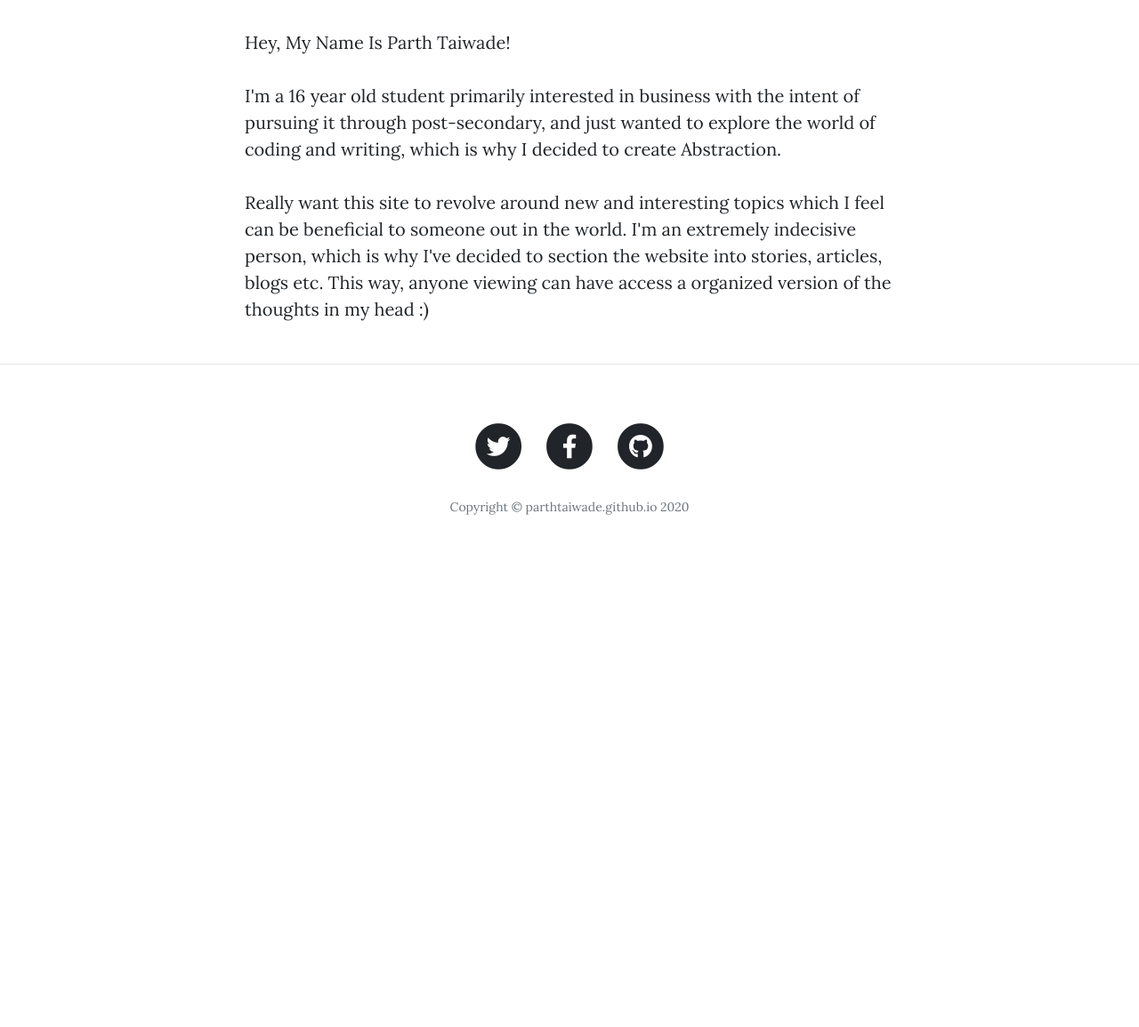
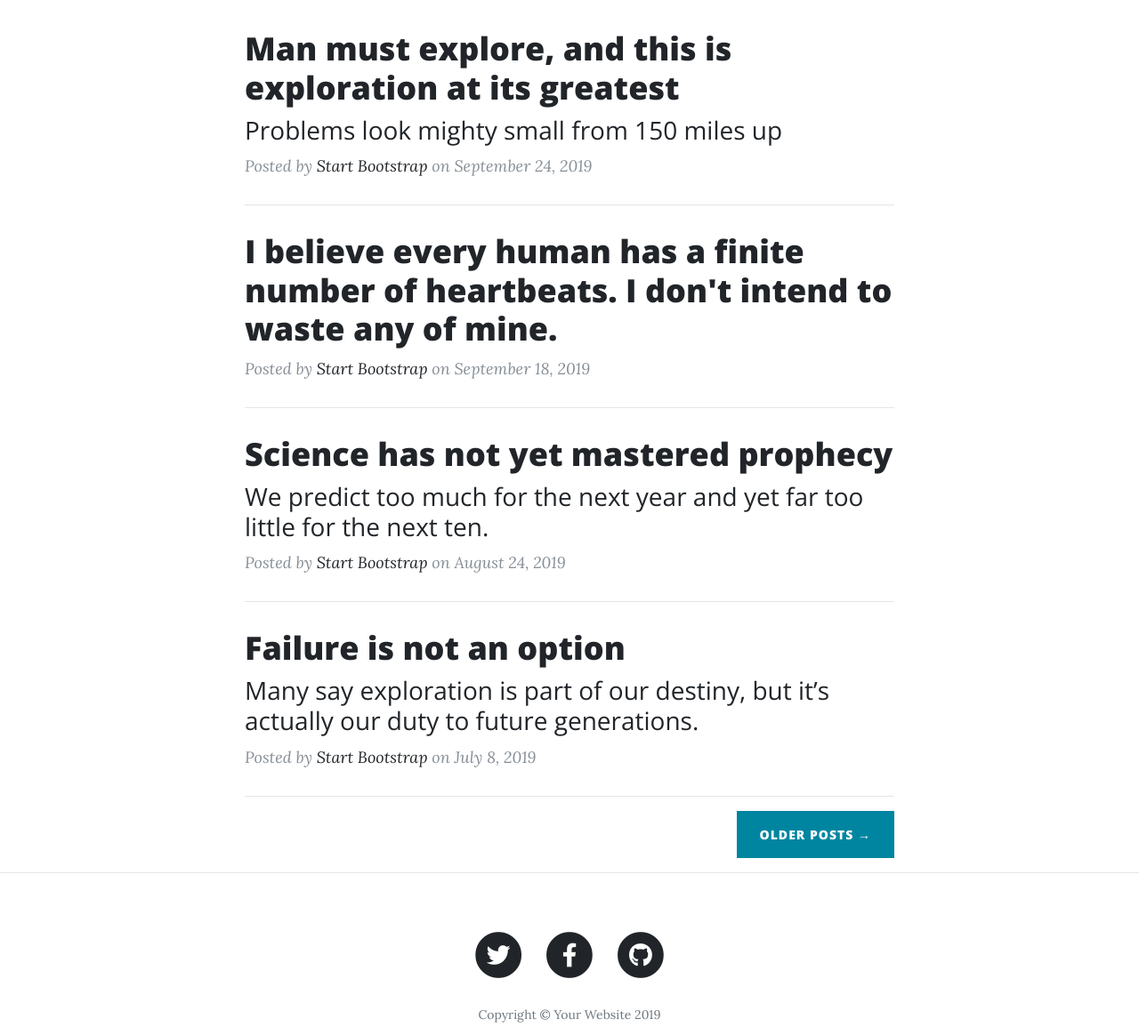
Before and after one commit to parthtaiwade/parthtaiwade.github.io, a website: page article.html in a window 1280 px wide. Shown: the part 579-1734 px from the top of the page at 89% size. Before the commit the page ends 1225 px from the top, so only its background shows below. Drawn offline with nearby package versions, Linux system fonts and the light colour scheme.

Commit message:
Update article.html

```diff
--- a/article.html
+++ b/article.html
@@ -8,7 +8,7 @@
   <meta name="description" content="">
   <meta name="author" content="">
 
-  <title>Abstraction</title>
+  <title>Clean Blog - Start Bootstrap Theme</title>
 
   <!-- Bootstrap core CSS -->
   <link href="vendor/bootstrap/css/bootstrap.min.css" rel="stylesheet">
@@ -28,7 +28,7 @@
   <!-- Navigation -->
   <nav class="navbar navbar-expand-lg navbar-light fixed-top" id="mainNav">
     <div class="container">
-      <a class="navbar-brand" href="index.html">Immerse Yourself</a>
+      <a class="navbar-brand" href="index.html">Start Bootstrap</a>
       <button class="navbar-toggler navbar-toggler-right" type="button" data-toggle="collapse" data-target="#navbarResponsive" aria-controls="navbarResponsive" aria-expanded="false" aria-label="Toggle navigation">
         Menu
         <i class="fas fa-bars"></i>
@@ -39,7 +39,7 @@
             <a class="nav-link" href="index.html">Home</a>
           </li>
           <li class="nav-item">
-            <a class="nav-link" href="stories.html">Stories</a>
+            <a class="nav-link" href="about.html">About</a>
           </li>
           <li class="nav-item">
             <a class="nav-link" href="post.html">Sample Post</a>
@@ -58,9 +58,9 @@
     <div class="container">
       <div class="row">
         <div class="col-lg-8 col-md-10 mx-auto">
-          <div class="page-heading">
-            <h1>Abstraction</h1>
-            <span class="subheading">A Collection Of Thoughts</span>
+          <div class="site-heading">
+            <h1>Clean Blog</h1>
+            <span class="subheading">A Blog Theme by Start Bootstrap</span>
           </div>
         </div>
       </div>
@@ -71,9 +71,63 @@
   <div class="container">
     <div class="row">
       <div class="col-lg-8 col-md-10 mx-auto">
-        <p>Hey, My Name Is Parth Taiwade!</p>
-        <p> I'm a 16 year old student primarily interested in business with the intent of pursuing it through post-secondary, and just wanted to explore the world of coding and writing, which is why I decided to create Abstraction.</p>
-        <p> Really want this site to revolve around new and interesting topics which I feel can be beneficial to someone out in the world. I'm an extremely indecisive person, which is why I've decided to section the website into stories, articles, blogs etc. This way, anyone viewing can have access a organized version of the thoughts in my head :)</p>
+        <div class="post-preview">
+          <a href="post.html">
+            <h2 class="post-title">
+              Man must explore, and this is exploration at its greatest
+            </h2>
+            <h3 class="post-subtitle">
+              Problems look mighty small from 150 miles up
+            </h3>
+          </a>
+          <p class="post-meta">Posted by
+            <a href="#">Start Bootstrap</a>
+            on September 24, 2019</p>
+        </div>
+        <hr>
+        <div class="post-preview">
+          <a href="post.html">
+            <h2 class="post-title">
+              I believe every human has a finite number of heartbeats. I don't intend to waste any of mine.
+            </h2>
+          </a>
+          <p class="post-meta">Posted by
+            <a href="#">Start Bootstrap</a>
+            on September 18, 2019</p>
+        </div>
+        <hr>
+        <div class="post-preview">
+          <a href="post.html">
+            <h2 class="post-title">
+              Science has not yet mastered prophecy
+            </h2>
+            <h3 class="post-subtitle">
+              We predict too much for the next year and yet far too little for the next ten.
+            </h3>
+          </a>
+          <p class="post-meta">Posted by
+            <a href="#">Start Bootstrap</a>
+            on August 24, 2019</p>
+        </div>
+        <hr>
+        <div class="post-preview">
+          <a href="post.html">
+            <h2 class="post-title">
+              Failure is not an option
+            </h2>
+            <h3 class="post-subtitle">
+              Many say exploration is part of our destiny, but it’s actually our duty to future generations.
+            </h3>
+          </a>
+          <p class="post-meta">Posted by
+            <a href="#">Start Bootstrap</a>
+            on July 8, 2019</p>
+        </div>
+        <hr>
+        <!-- Pager -->
+        <div class="clearfix">
+          <a class="btn btn-primary float-right" href="#">Older Posts &rarr;</a>
+        </div>
       </div>
     </div>
   </div>
@@ -111,7 +165,7 @@
               </a>
             </li>
           </ul>
-          <p class="copyright text-muted">Copyright &copy; parthtaiwade.github.io 2020</p>
+          <p class="copyright text-muted">Copyright &copy; Your Website 2019</p>
         </div>
       </div>
     </div>
```
